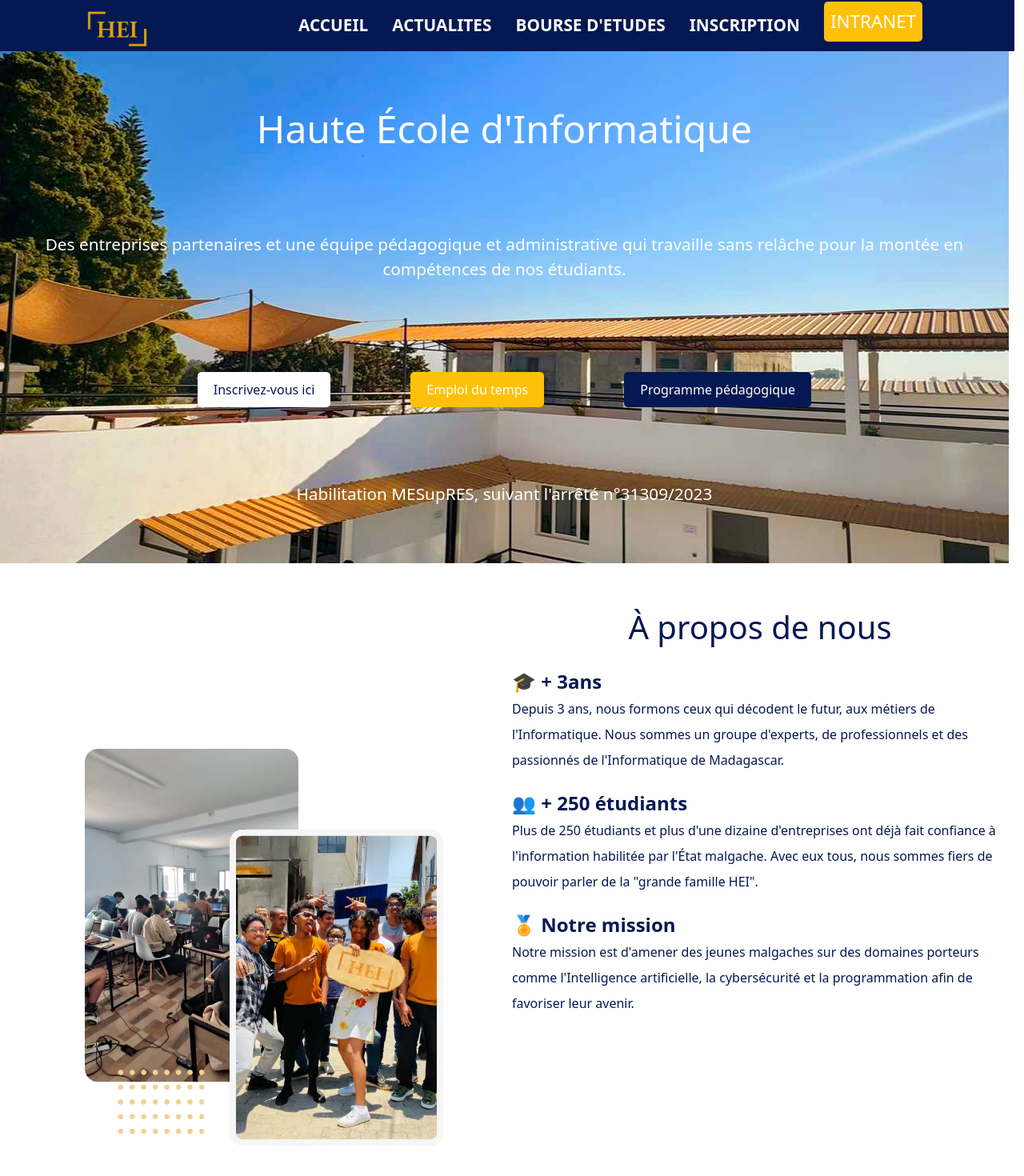
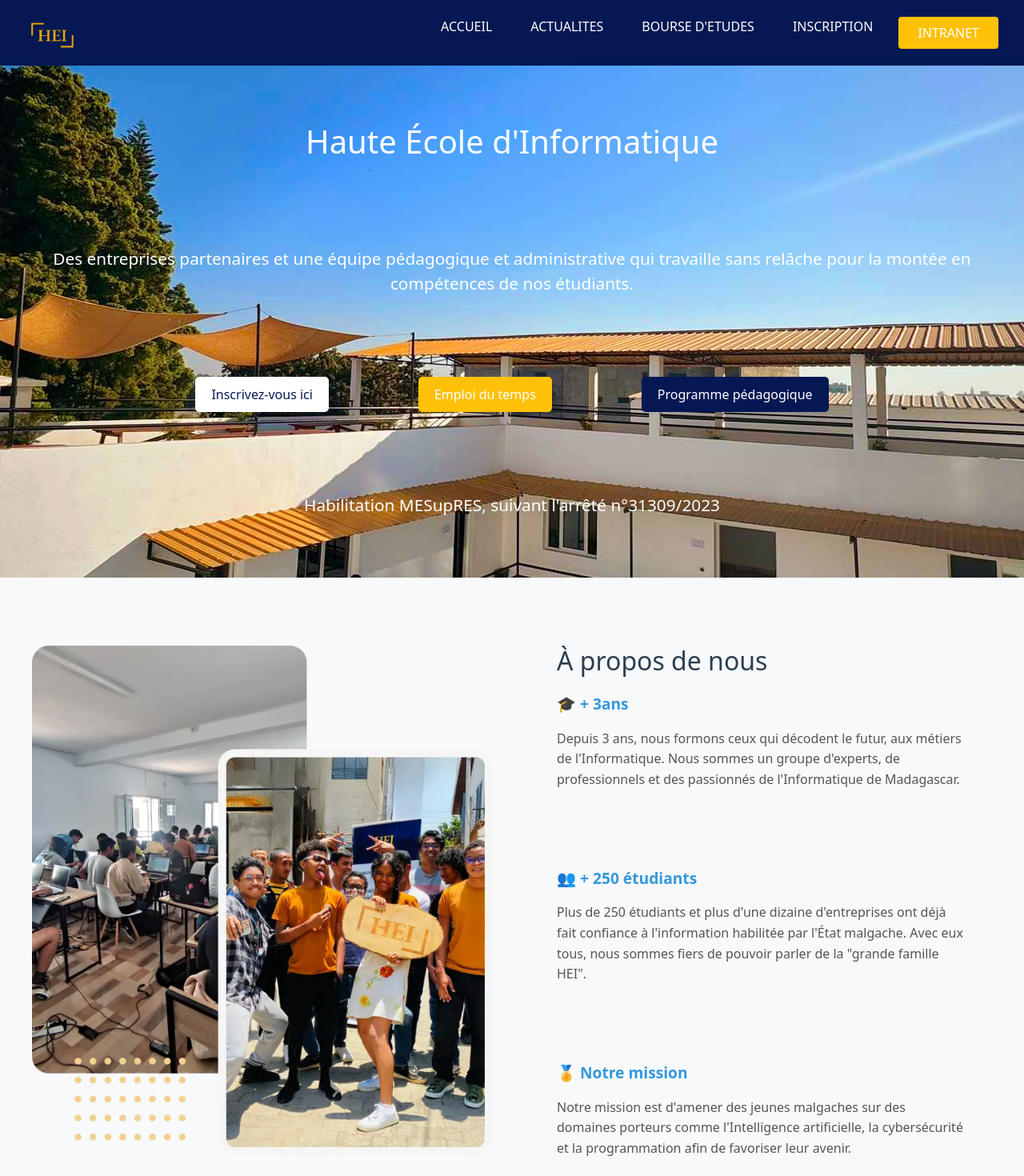
Before and after one commit to narindra20/WEB2, a React (Vite) app: page / in a window 1280 px wide. Shown: the top 1470 px of the page at 80% size. Built offline with nearby package versions, Linux system fonts and the light colour scheme.

Commit message:
Responsive

```diff
--- a/src/App.css
+++ b/src/App.css
@@ -1,58 +1,36 @@
-.navbar {
+ .navbar {
   display: flex;
-  justify-content: space-around;
+  justify-content: space-between;
   align-items: center;
+  padding: 1rem 2rem;
   background-color: #051853;
-  padding: 1rem;
+  box-shadow: 0 2px 4px rgba(0,0,0,0.1);
   top: 0;
-  height: 5vw;
-  width: 99.1%;
 }
 
 .logo img {
-  height: 70px;
-  margin-right: 0px;
+  height: 50px;
+  width: auto;
 }
 
 .navbar ul {
+  display: flex;
   list-style: none;
+  gap: 1rem;
+  margin: 0;
   padding: 0;
-  margin: 0;
-  display: flex;
-  justify-content: center;
-  align-items: center;
 }
 
-.navbar li {
-  margin: 0 15px;
-}
-
-.navbar a {
+.navbar li a {
+  text-decoration: none;
   color: white;
-  text-decoration: none;
-  font-size: 1.3em;
-  font-weight: bold;
+  font-weight: 500;
+  padding: 0.5rem 1rem;
   transition: color 0.3s ease;
 }
 
-.intranet-btn {
-  background-color: #ffc107;
-  border: none;
-  border-radius: 5px;
-  color: white;
-  margin-bottom: 10px;
-  padding: 8px 8px;
-  font-size: 1.4em;
-  cursor: pointer;
-  text-transform: uppercase;
-}
-
-.intranet-btn:hover {
-  background-color: #e0a800;
-}
-
-.navbar a:hover {
-  color: #ffc107;
+.navbar li a:hover {
+  color: #3498db;
 }
 
 header {
@@ -66,22 +44,13 @@
   background-image: url(assets/images/486342649_1067972502037502_2816525018957054493_n.jpg);
   background-position: center;
   height: 80vh;
-  width: 98.5%;
-}
-
-header h1 {
-  font-size: 3em;
-  margin: 0;
+  width: 100%;
 }
 
 header p {
   font-size: 1.3em;
   margin: 10px 0;
   color: #ffffff;
-}
-
-.buttons {
-  margin-top: 20px;
 }
 
 .buttons button {
@@ -112,6 +81,20 @@
   color: white;
 }
 
+
+header h1{
+  font-size:clamp(1.75rem,6vw,2.5rem);
+  margin:0;
+}
+
+.buttons{
+  display:flex;
+  flex-wrap:wrap;
+  gap:12px;
+  justify-content:center;
+}
+
+
 main {
   position: relative;
 }
@@ -121,63 +104,171 @@
   height: auto;
 }
 
-.about-us {
-  display: flex;
-  flex-direction: row;
-  padding: 40px 20px;
-  text-align: center;
-  background-color: #fff;
-  color: #051853;
-  height: 120vh;
+
+.intranet-btn {
+  background-color: #ffc107;
+  color: white;
+  border: none;
+  padding: 0.5rem 1.5rem;
+  border-radius: 4px;
+  cursor: pointer;
+  font-weight: 500;
+  transition: background-color 0.3s ease;
 }
 
-.about-us h2 {
-  font-size: 2.5em;
-  color: #051853;
-  margin-bottom: 20px;
+.intranet-btn:hover {
+  background-color: #2980b9;
+}
+
+
+.menu-toggle {
+  display: none;
+  cursor: pointer;
+  font-size: 1.5rem;
+}
+
+
+@media (max-width: 768px) {
+  .navbar {
+    flex-direction: column;
+    align-items: flex-start;
+    padding: 1rem;
+  }
+
+
+  .navbar ul {
+    display: none;
+    flex-direction: column;
+    width: 100%;
+    gap: 0;
+  }
+
+  .navbar ul.active {
+    display: flex;
+  }
+
+  .navbar li {
+    width: 100%;
+    text-align: center;
+    padding: 0.5rem 0;
+    border-top: 1px solid #eee;
+  }
+
+  .intranet-btn {
+    width: 100%;
+    margin-top: 0.5rem;
+  }
+}
+
+
+@media (min-width: 769px) and (max-width: 1024px) {
+  .navbar ul {
+    gap: 0.5rem;
+  }
+
+  .navbar li a {
+    padding: 0.5rem;
+    font-size: 0.9rem;
+  }
+
+  .intranet-btn {
+    padding: 0.5rem 1rem;
+  }
+}
+
+ .about-us {
+  padding: 2rem 1rem;
+  background-color: #f8f9fa;
+}
+
+.about-content {
+  max-width: 1200px;
+  margin: 0 auto;
+  display: flex;
+  flex-direction: column;
+  gap: 2rem;
+}
+
+.image {
+  width: 100%;
+  text-align: center;
+}
+
+.image img {
+  max-width: 100%;
+  height: auto;
+  border-radius: 8px;
+}
+
+.right {
+  display: flex;
+  flex-direction: column;
+  gap: 1.5rem;
+}
+
+.text {
+  padding: 1.5rem;
+}
+
+.text h2 {
+  color: #2c3e50;
+  margin-bottom: 1rem;
+  font-size: 1.8rem;
 }
 
 .years-info {
   display: flex;
   flex-direction: column;
-  align-items: flex-start;
-}
-
-.about-us p {
-  font-size: 1em;
-  text-align: left;
-  color: #051853;
-  line-height: 2;
-}
-
-.about-content {
-  display: flex;
-  flex-direction: row;
+  gap: 0.5rem;
 }
 
 .icon {
-  font-size: 1.5em;
-  font-weight: bolder;
-  color: #051853;
-}
-.image {
-  display: flex;
-  justify-content: center;
-  align-items: center;
-  width: 50%;
+  font-size: 1.2rem;
+  font-weight: bold;
+  color: #3498db;
+  margin-bottom: 0.5rem;
 }
 
-.student {
-  width: 35vw;
+.years-info p {
+  color: #555;
+  line-height: 1.6;
 }
 
-.right {
-  display: flex;
-  flex-direction: column;
-  align-items: flex-start;
-  width: 50%;
+/* Pour les tablettes*/
+@media (min-width: 768px) {
+  .about-content {
+    flex-direction: row;
+    align-items: center;
+  }
+
+  .image {
+    flex: 1;
+  }
+
+  .right {
+    flex: 1;
+  }
+
+  .text h2 {
+    font-size: 2rem;
+  }
 }
 
-.text {
-  padding-block: 10px;
+/* Pour les ordinateurs*/
+@media (min-width: 1024px) {
+  .about-us {
+    padding: 3rem 2rem;
+  }
+
+  .about-content {
+    gap: 3rem;
+  }
+
+  .right {
+    gap: 2rem;
+  }
+
+  .text {
+    padding: 2rem;
+  }
 }
--- a/src/components/Footer.jsx
+++ b/src/components/Footer.jsx
@@ -370,13 +370,13 @@
     <div>
       <h2 class="font-bold text-lg mb-4">Médias sociaux</h2>
       <div class="flex space-x-4">
-        <a href="#" class="bg-yellow-400 rounded-full p-2 w-10 h-10 text-blue-900">
+        <a href="#" class="bg-yellow-400 rounded-full p-2 w-10 h-10 pl-4 text-blue-900">
           <i class="fab fa-facebook-f"></i>
         </a>
-        <a href="#" class="bg-yellow-400 rounded-full p-2 w-10 h-10 text-blue-900">
+        <a href="#" class="bg-yellow-400 rounded-full p-2 w-10 h-10 pl-3 text-blue-900">
           <i class="fab fa-linkedin-in"></i>
         </a>
-        <a href="#" class="bg-yellow-400 rounded-full p-2 w-10 h-10 text-blue-900">
+        <a href="#" class="bg-yellow-400 rounded-full p-2 w-10 h-10 pl-3 text-blue-900">
           <i class="fab fa-instagram"></i>
         </a>
       </div>
```
